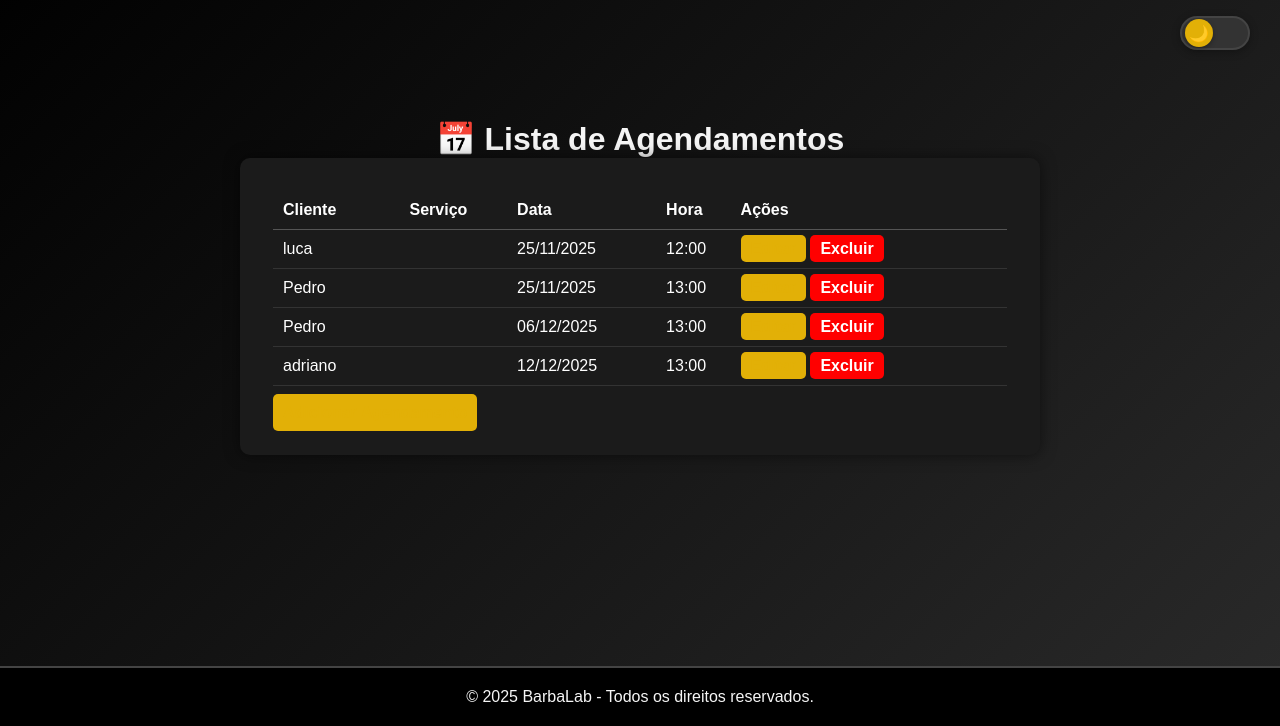
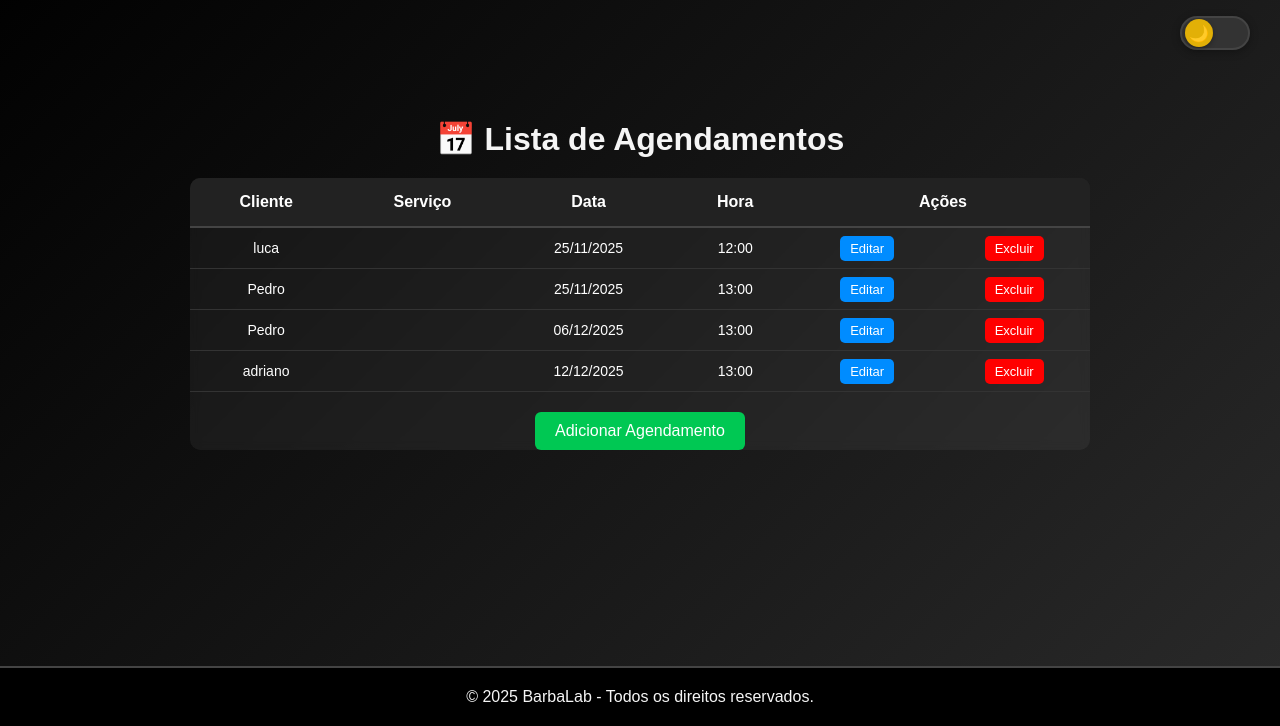
Before and after one commit to PedrowwLuis/Projeto-BarbaLab, a PHP site: page /Admin/Admin.php in a window 1280 px wide. Shown: the part 74-800 px from the top of the page. Run offline with PHP 8.4, Linux system fonts and the light colour scheme; a user stored in the database is signed in; data comes from the database, SQL or seed files in the repository; data that the repository does not hold is empty.

Commit message:
Ajustes na lista de agendamento

```diff
--- a/Admin/Admin.php
+++ b/Admin/Admin.php
@@ -11,16 +11,111 @@
 // Buscar todos os agendamentos
 $sql = "SELECT * FROM agendamento ORDER BY data";
 $result = $conn->query($sql);
-
-
 ?>
 <!DOCTYPE html>
 <html lang="pt-BR">
 <head>
 <meta charset="UTF-8">
 <title>Gerenciar Agendamentos - BarbaLab</title>
+
 <link rel="stylesheet" href="../style.css">
 <link rel="stylesheet" href="../script.js">
+
+<style>
+/* --- FIX FOOTER NO FINAL --- */
+body {
+    display: flex;
+    flex-direction: column;
+    min-height: 100vh;
+    margin: 0;
+}
+main {
+    flex: 1;
+}
+
+/* --- SUA TABELA --- */
+.table-container {
+    width: 100%;
+    display: flex;
+    justify-content: center;
+    margin-top: 20px;
+    margin-bottom: 50px;
+}
+
+.agenda-table {
+    width: 90%;
+    max-width: 900px;
+    background: rgba(255,255,255,0.05);
+    border-radius: 10px;
+    overflow: hidden;
+    backdrop-filter: blur(5px);
+}
+
+.agenda-table table {
+    width: 100%;
+    border-collapse: collapse;
+}
+
+.agenda-table th {
+    background: #222;
+    color: #fff;
+    padding: 15px;
+    font-size: 16px;
+    text-align: center;
+    border-bottom: 2px solid #444;
+}
+
+.agenda-table td {
+    padding: 12px;
+    text-align: center;
+    color: white;
+    border-bottom: 1px solid #333;
+    font-size: 14px;
+}
+
+.agenda-table tr:hover {
+    background: rgba(255,255,255,0.08);
+    transition: 0.3s;
+}
+
+.btn-edit {
+    background: #008cff;
+    padding: 5px 10px;
+    border-radius: 5px;
+    text-decoration: none;
+    color: white;
+    font-size: 13px;
+}
+.btn-edit:hover {
+    background: #0073d1;
+}
+
+.btn-del {
+    background: red;
+    padding: 5px 10px;
+    border-radius: 5px;
+    text-decoration: none;
+    color: white;
+    font-size: 13px;
+}
+.btn-del:hover {
+    background: darkred;
+}
+
+.add-btn {
+    display: inline-block;
+    margin-top: 20px;
+    padding: 10px 20px;
+    background: #00c853;
+    color: white;
+    text-decoration: none;
+    border-radius: 6px;
+}
+.add-btn:hover {
+    background: #009c3e;
+}
+</style>
+
 </head>
 <body>
 
@@ -32,6 +127,8 @@
   </nav>
 </header>
 
+<main>
+
 <div class="theme-toggle" id="themeToggle">
   <div class="slider"></div>
 </div>
@@ -39,45 +136,49 @@
 <div class="login-container">
   <h1>📅 Lista de Agendamentos</h1>
 
-  <div class="login-box" style="width: 800px; text-align: left;">
+  <div class="table-container">
+    <div class="agenda-table">
 
-    <table style="width:100%; border-collapse: collapse; color:white;">
-      <tr style="border-bottom: 1px solid #555;">
-        <th style="padding:10px;">Cliente</th>
+        <table>
+            <tr>
+                <th>Cliente</th>
                 <th>Serviço</th>
                 <th>Data</th>
                 <th>Hora</th>
-        <th>Ações</th>
+                <th colspan="2">Ações</th>
             </tr>
 
             <?php if ($result->num_rows > 0): ?>
                 <?php while($row = $result->fetch_assoc()): ?>
-          <tr style="border-bottom: 1px solid #333;">
-            <td style="padding:10px;"><?= $row['nome']; ?></td>
+                    <tr>
+                        <td><?= $row['nome']; ?></td>
                         <td><?= $row['servicos']; ?></td>
                         <td><?= date("d/m/Y", strtotime($row['data'])); ?></td>
-            <td><?= substr($row['hora'],0,5); ?></td>
+                        <td><?= substr($row['hora'], 0, 5); ?></td>
 
-            <td>
-              <a href="editar_agendamento.php?id=<?= $row['id']; ?>" class="btn" style="padding:5px 10px;">Editar</a>
-              <a href="excluir_agendamento.php?id=<?= $row['id']; ?>" class="btn" style="padding:5px 10px; background:red; color:white;">Excluir</a>
-            </td>
+                        <td><a href="editar_agendamento.php?id=<?= $row['id']; ?>" class="btn-edit">Editar</a></td>
+                        <td><a href="excluir_agendamento.php?id=<?= $row['id']; ?>" class="btn-del">Excluir</a></td>
                     </tr>
                 <?php endwhile; ?>
 
             <?php else: ?>
                 <tr>
-          <td colspan="5" style="padding:20px; text-align:center;">Nenhum agendamento encontrado.</td>
+                    <td colspan="6" style="padding:20px;">Nenhum agendamento encontrado.</td>
                 </tr>
             <?php endif; ?>
 
         </table>
 
-    <br>
-    <a href="agendamento_admin.php" class="btn">Adicionar Agendamento</a>
+        <center>
+            <a href="agendamento_admin.php" class="add-btn">Adicionar Agendamento</a>
+        </center>
 
     </div>
   </div>
+
+</div>
+
+</main>
 
 <footer>
   <p>© 2025 BarbaLab - Todos os direitos reservados.</p>
```
Also changed, not shown: style.css (line endings or trailing spaces). Lines whose indentation alone changed are shown as unchanged.
